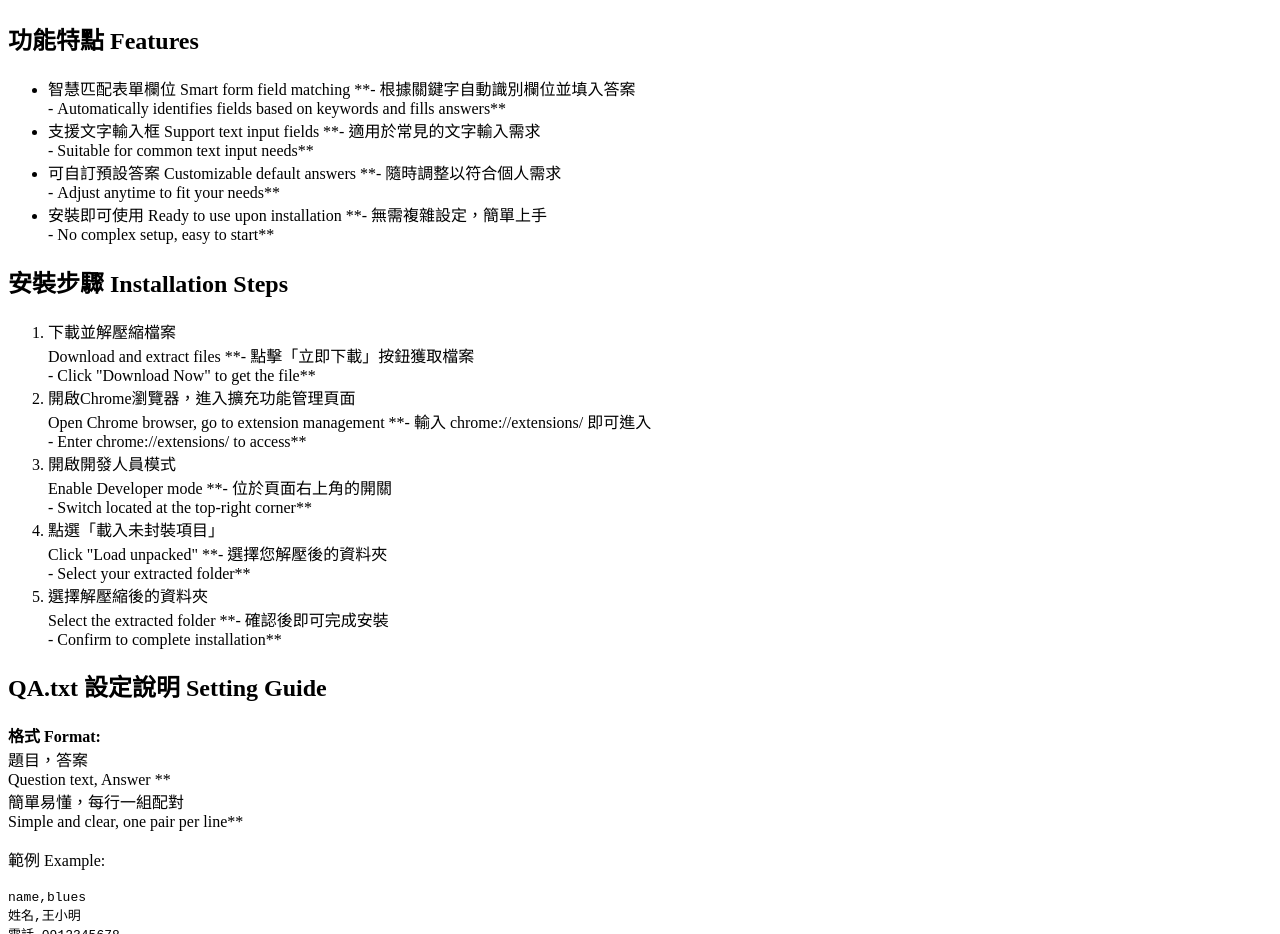
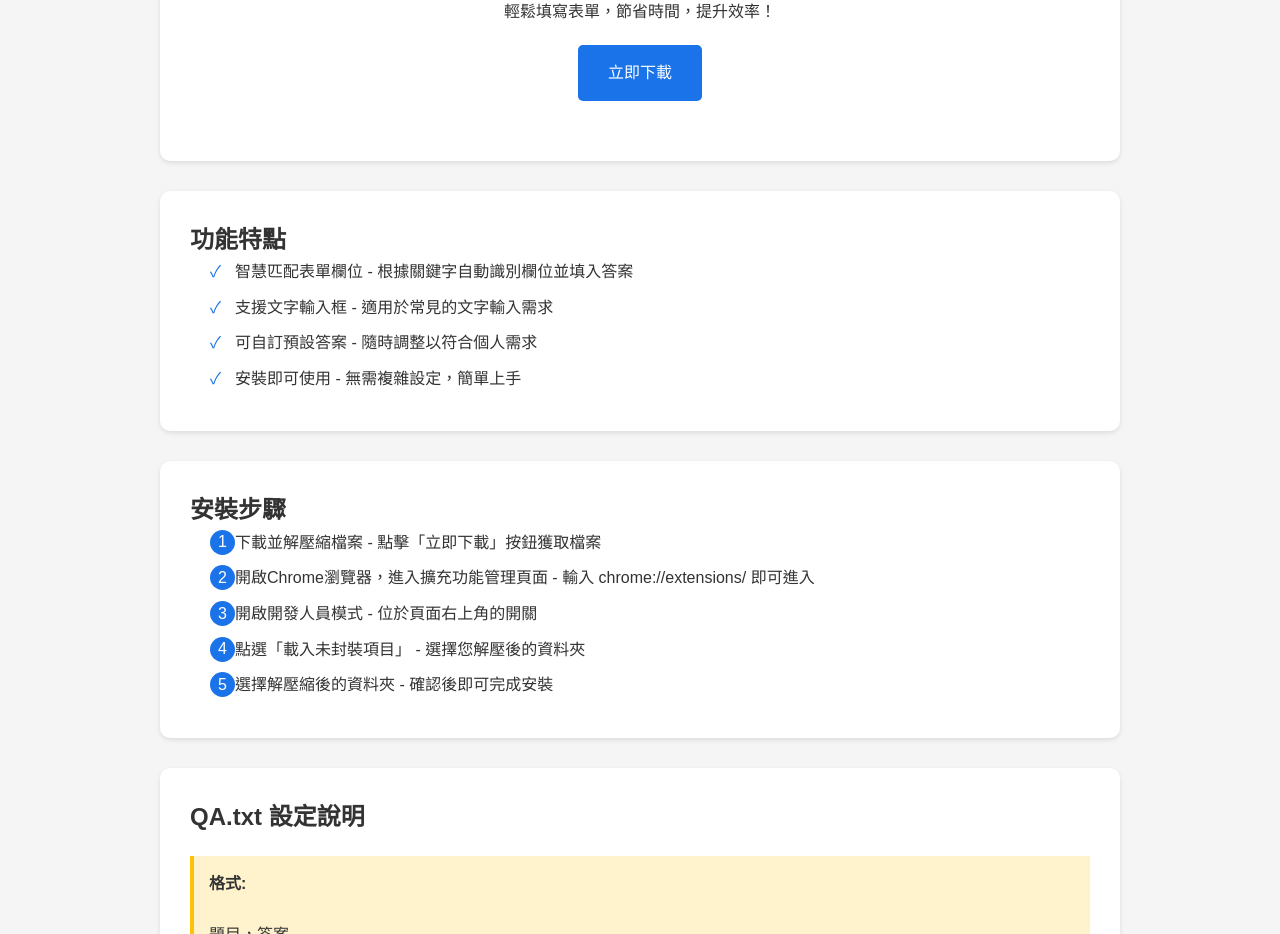
Before and after one commit to blues32767/Google-Form-Auto-Fill-Extension, a browser extension: page index.html in a window 1280 px wide. Shown: the part 238-1172 px from the top of the page. Drawn offline with Linux system fonts and the light colour scheme.

Commit message:
Update index.html

```diff
--- a/index.html
+++ b/index.html
@@ -5,73 +5,245 @@
     <meta name="viewport" content="width=device-width, initial-scale=1.0">
     <title>Google表單自動填寫擴充套件 | Google Form Auto-Fill Extension</title>
     <style>
-        /* 原有樣式保持不變 */
+        * {
+            margin: 0;
+            padding: 0;
+            box-sizing: border-box;
+            font-family: 'Microsoft JhengHei', sans-serif;
+        }
+
+        body {
+            line-height: 1.6;
+            color: #333;
+            background-color: #f5f5f5;
+        }
+
+        .container {
+            max-width: 1000px;
+            margin: 0 auto;
+            padding: 20px;
+        }
+
+        .lang-tabs {
+            text-align: center;
+            margin: 20px 0;
+        }
+
+        .lang-tabs label {
+            display: inline-block;
+            padding: 10px 20px;
+            cursor: pointer;
+            background-color: #ddd;
+            border-radius: 5px 5px 0 0;
+            margin: 0 5px;
+        }
+
+        .lang-tabs input[type="radio"] {
+            display: none;
+        }
+
+        .lang-tabs input[type="radio"]:checked + label {
+            background-color: #1a73e8;
+            color: white;
+        }
+
+        .header {
+            text-align: center;
+            padding: 40px 0;
+            background-color: #fff;
+            border-radius: 10px;
+            margin-bottom: 30px;
+            box-shadow: 0 2px 5px rgba(0,0,0,0.1);
+        }
+
+        .header h1 {
+            color: #1a73e8;
+            margin-bottom: 15px;
+        }
+
+        .download-btn {
+            display: inline-block;
+            background-color: #1a73e8;
+            color: white;
+            padding: 15px 30px;
+            border-radius: 5px;
+            text-decoration: none;
+            margin: 20px 0;
+            transition: background-color 0.3s;
+        }
+
+        .download-btn:hover {
+            background-color: #1557b0;
+        }
+
+        .section {
+            background-color: #fff;
+            padding: 30px;
+            margin-bottom: 30px;
+            border-radius: 10px;
+            box-shadow: 0 2px 5px rgba(0,0,0,0.1);
+        }
+
+        .feature-list, .steps {
+            list-style: none;
+            padding-left: 20px;
+        }
+
+        .feature-list li, .steps li {
+            margin-bottom: 10px;
+            position: relative;
+            padding-left: 25px;
+        }
+
+        .feature-list li:before {
+            content: "✓";
+            color: #1a73e8;
+            position: absolute;
+            left: 0;
+        }
+
+        .steps {
+            counter-reset: step-counter;
+        }
+
+        .steps li:before {
+            content: counter(step-counter);
+            counter-increment: step-counter;
+            background-color: #1a73e8;
+            color: white;
+            border-radius: 50%;
+            width: 25px;
+            height: 25px;
+            display: flex;
+            align-items: center;
+            justify-content: center;
+            position: absolute;
+            left: 0;
+        }
+
+        .note {
+            background-color: #fff3cd;
+            border-left: 4px solid #ffc107;
+            padding: 15px;
+            margin: 20px 0;
+        }
+
+        code {
+            background-color: #f8f9fa;
+            padding: 2px 5px;
+            border-radius: 3px;
+            font-family: monospace;
+        }
+
+        .zh, .en {
+            display: none;
+        }
+
+        #lang-zh:checked ~ .container .zh,
+        #lang-en:checked ~ .container .en {
+            display: block;
+        }
     </style>
 </head>
 <body>
+    <input type="radio" id="lang-zh" name="language" checked>
+    <input type="radio" id="lang-en" name="language">
+    <div class="lang-tabs">
+        <label for="lang-zh">中文</label>
+        <label for="lang-en">English</label>
+    </div>
+
     <div class="container">
         <div class="header">
-            <h1>Google表單自動填寫擴充套件</h1>
-            <p>Google Form Auto-Fill Extension</p>
-            **<p>輕鬆填寫表單，節省時間，提升效率！<br>Fill forms effortlessly, save time, and boost efficiency!</p>**
-            <a href="https://github.com/blues32767/Google-Form-Auto-Fill-Extension/releases/download/Google-Forms-auto-fill-Extension/Google-Forms-auto-fill-Extension.zip" class="download-btn">立即下載 Download Now</a>
+            <h1 class="zh">Google表單自動填寫擴充套件</h1>
+            <h1 class="en">Google Form Auto-Fill Extension</h1>
+            <p class="zh">輕鬆填寫表單，節省時間，提升效率！</p>
+            <p class="en">Fill forms effortlessly, save time, and boost efficiency!</p>
+            <a href="https://github.com/blues32767/Google-Form-Auto-Fill-Extension/releases/download/Google-Forms-auto-fill-Extension/Google-Forms-auto-fill-Extension.zip" class="download-btn">
+                <span class="zh">立即下載</span>
+                <span class="en">Download Now</span>
+            </a>
         </div>
 
         <div class="section">
-            <h2>功能特點 Features</h2>
+            <h2 class="zh">功能特點</h2>
+            <h2 class="en">Features</h2>
             <ul class="feature-list">
-                <li>智慧匹配表單欄位 Smart form field matching **- 根據關鍵字自動識別欄位並填入答案<br>- Automatically identifies fields based on keywords and fills answers**</li>
-                <li>支援文字輸入框 Support text input fields **- 適用於常見的文字輸入需求<br>- Suitable for common text input needs**</li>
-                <li>可自訂預設答案 Customizable default answers **- 隨時調整以符合個人需求<br>- Adjust anytime to fit your needs**</li>
-                <li>安裝即可使用 Ready to use upon installation **- 無需複雜設定，簡單上手<br>- No complex setup, easy to start**</li>
+                <li class="zh">智慧匹配表單欄位 - 根據關鍵字自動識別欄位並填入答案</li>
+                <li class="en">Smart form field matching - Automatically identifies fields based on keywords and fills answers</li>
+                <li class="zh">支援文字輸入框 - 適用於常見的文字輸入需求</li>
+                <li class="en">Support text input fields - Suitable for common text input needs</li>
+                <li class="zh">可自訂預設答案 - 隨時調整以符合個人需求</li>
+                <li class="en">Customizable default answers - Adjust anytime to fit your needs</li>
+                <li class="zh">安裝即可使用 - 無需複雜設定，簡單上手</li>
+                <li class="en">Ready to use upon installation - No complex setup, easy to start</li>
             </ul>
         </div>
 
         <div class="section">
-            <h2>安裝步驟 Installation Steps</h2>
+            <h2 class="zh">安裝步驟</h2>
+            <h2 class="en">Installation Steps</h2>
             <ol class="steps">
-                <li>下載並解壓縮檔案<br>Download and extract files **- 點擊「立即下載」按鈕獲取檔案<br>- Click "Download Now" to get the file**</li>
-                <li>開啟Chrome瀏覽器，進入擴充功能管理頁面<br>Open Chrome browser, go to extension management **- 輸入 chrome://extensions/ 即可進入<br>- Enter chrome://extensions/ to access**</li>
-                <li>開啟開發人員模式<br>Enable Developer mode **- 位於頁面右上角的開關<br>- Switch located at the top-right corner**</li>
-                <li>點選「載入未封裝項目」<br>Click "Load unpacked" **- 選擇您解壓後的資料夾<br>- Select your extracted folder**</li>
-                <li>選擇解壓縮後的資料夾<br>Select the extracted folder **- 確認後即可完成安裝<br>- Confirm to complete installation**</li>
+                <li class="zh">下載並解壓縮檔案 - 點擊「立即下載」按鈕獲取檔案</li>
+                <li class="en">Download and extract files - Click "Download Now" to get the file</li>
+                <li class="zh">開啟Chrome瀏覽器，進入擴充功能管理頁面 - 輸入 chrome://extensions/ 即可進入</li>
+                <li class="en">Open Chrome browser, go to extension management - Enter chrome://extensions/ to access</li>
+                <li class="zh">開啟開發人員模式 - 位於頁面右上角的開關</li>
+                <li class="en">Enable Developer mode - Switch located at the top-right corner</li>
+                <li class="zh">點選「載入未封裝項目」 - 選擇您解壓後的資料夾</li>
+                <li class="en">Click "Load unpacked" - Select your extracted folder</li>
+                <li class="zh">選擇解壓縮後的資料夾 - 確認後即可完成安裝</li>
+                <li class="en">Select the extracted folder - Confirm to complete installation</li>
             </ol>
         </div>
 
         <div class="section">
-            <h2>QA.txt 設定說明 Setting Guide</h2>
+            <h2 class="zh">QA.txt 設定說明</h2>
+            <h2 class="en">Setting Guide</h2>
             <div class="note">
-                <strong>格式 Format:</strong><br>
-                題目，答案<br>
-                Question text, Answer
-                **<br>簡單易懂，每行一組配對<br>Simple and clear, one pair per line**
+                <strong class="zh">格式:</strong><br class="zh">
+                <span class="zh">題目，答案</span><br class="zh">
+                <span class="zh">簡單易懂，每行一組配對</span>
+                <strong class="en">Format:</strong><br class="en">
+                <span class="en">Question text, Answer</span><br class="en">
+                <span class="en">Simple and clear, one pair per line</span>
             </div>
-            <p>範例 Example:</p>
+            <p class="zh">範例:</p>
+            <p class="en">Example:</p>
             <code>
                 name,blues<br>
                 姓名,王小明<br>
                 電話,0912345678
             </code>
             <p class="note">
-                當表單題目包含「姓名」時，會自動填入「王小明」<br>
-                When the form question contains "姓名", it will auto-fill "王小明"
-                **<br>支援部分關鍵字匹配，靈活應用<br>Supports partial keyword matching for flexible use**
+                <span class="zh">當表單題目包含「姓名」時，會自動填入「王小明」</span><br class="zh">
+                <span class="zh">支援部分關鍵字匹配，靈活應用</span>
+                <span class="en">When the form question contains "姓名", it will auto-fill "王小明"</span><br class="en">
+                <span class="en">Supports partial keyword matching for flexible use</span>
             </p>
         </div>
 
         <div class="section">
-            <h2>注意事項 Notes</h2>
+            <h2 class="zh">注意事項</h2>
+            <h2 class="en">Notes</h2>
             <ul class="feature-list">
-                <li>目前僅支援文字輸入框<br>Currently only supports text input fields **- 未來可能新增更多功能<br>- More features may be added in the future**</li>
-                <li>修改QA.txt後需重新執行更新批次檔<br>After editing QA.txt, run the update batch file **- 確保答案即時更新<br>- Ensure answers are updated instantly**</li>
-                <li>送出前請檢查填寫內容<br>Please check the content before submission **- 以避免意外錯誤<br>- To avoid unintended errors**</li>
+                <li class="zh">目前僅支援文字輸入框 - 未來可能新增更多功能</li>
+                <li class="en">Currently only supports text input fields - More features may be added in the future</li>
+                <li class="zh">修改QA.txt後需重新執行更新批次檔 - 確保答案即時更新</li>
+                <li class="en">After editing QA.txt, run the update batch file - Ensure answers are updated instantly</li>
+                <li class="zh">送出前請檢查填寫內容 - 以避免意外錯誤</li>
+                <li class="en">Please check the content before submission - To avoid unintended errors</li>
             </ul>
-            **<p>如需更新答案，請按照以下步驟操作：<br>To update answers, follow these steps:</p>
+            <p class="zh">如需更新答案，請按照以下步驟操作：</p>
+            <p class="en">To update answers, follow these steps:</p>
             <ol class="steps">
-                <li>修改 QA.txt 檔案<br>Edit the QA.txt file</li>
-                <li>執行 "執行我-Execute-me-auto-update-QA-To-content.bat"<br>Run "Execute-me-auto-update-QA-To-content.bat"</li>
-                <li>在 Chrome 擴充功能頁面重新載入<br>Reload in Chrome extensions page</li>
-            </ol>**
+                <li class="zh">修改 QA.txt 檔案</li>
+                <li class="en">Edit the QA.txt file</li>
+                <li class="zh">執行 "執行我-Execute-me-auto-update-QA-To-content.bat"</li>
+                <li class="en">Run "Execute-me-auto-update-QA-To-content.bat"</li>
+                <li class="zh">在 Chrome 擴充功能頁面重新載入</li>
+                <li class="en">Reload in Chrome extensions page</li>
+            </ol>
         </div>
     </div>
 </body>
```
